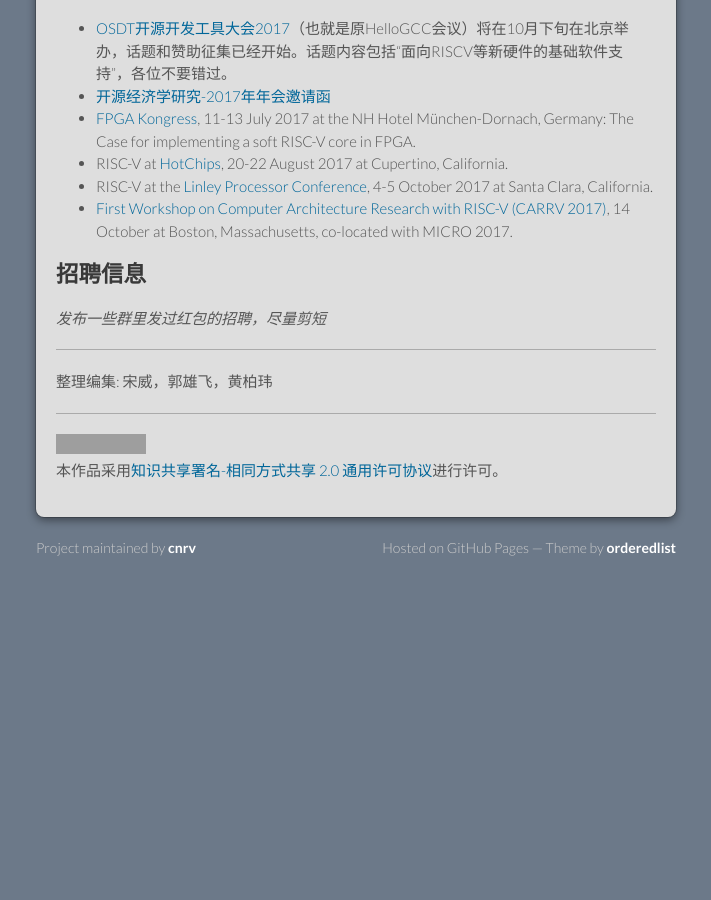
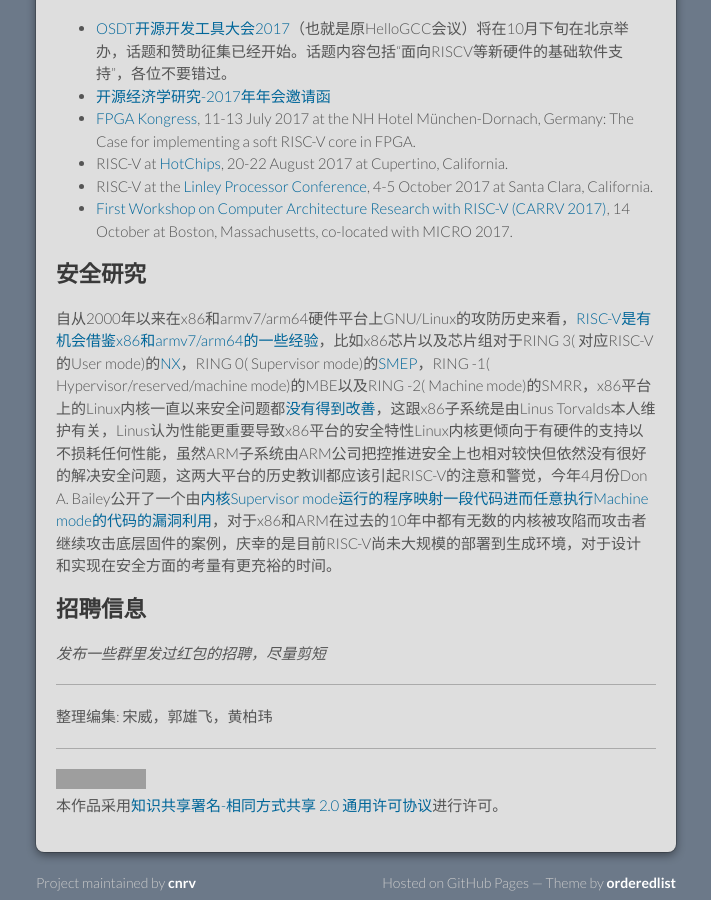
Before and after one commit to cnrv/home, a Jekyll site: the page built from bi-week-rpts/2017-07-20.md, in a window 1280 px wide and 900 px high, scrolled down 3284 px. Shown: the whole window, without its empty margins (284-995 px from the left). Built offline with Jekyll 4.4.1, drawn with Linux system fonts in a browser that asks for light colours; our own code applies the rules of GitHub Pages for plain Markdown files; before the commit the page ends 3912 px from its top, so only the background shows below that; grey boxes are pictures that could not be loaded.

Commit message:
update security info

```diff
--- a/bi-week-rpts/2017-07-20.md
+++ b/bi-week-rpts/2017-07-20.md
@@ -128,6 +128,12 @@
 + RISC-V at the [Linley Processor Conference](http://www.linleygroup.com/events/event.php?num=43), 4-5 October 2017 at Santa Clara, California.
 + [First Workshop on Computer Architecture Research with RISC-V (CARRV 2017)](https://carrv.github.io/#first-workshop-on-computer-architecture-research-with-risc-v-carrv-2017), 14 October at Boston, Massachusetts, co-located with MICRO 2017.
 
+
+## 安全研究
+
+自从2000年以来在x86和armv7/arm64硬件平台上GNU/Linux的攻防历史来看，[RISC-V是有机会借鉴x86和armv7/arm64的一些经验](https://github.com/hardenedlinux/embedded-iot_profile/blob/master/docs/riscv/riscv_security.md)，比如x86芯片以及芯片组对于RING 3( 对应RISC-V的User mode)的[NX](https://hardenedlinux.github.io/system-security/2016/06/01/NX-analysis.html)，RING 0( Supervisor mode)的[SMEP](https://github.com/hardenedlinux/grsecurity-101-tutorials/blob/master/kernel_mitigation.md#ret2usr-protection)，RING -1( Hypervisor/reserved/machine mode)的MBE以及RING -2( Machine mode)的SMRR，x86平台上的Linux内核一直以来安全问题都[没有得到改善](http://www.solidot.org/story?sid=52878)，这跟x86子系统是由Linus Torvalds本人维护有关，Linus认为性能更重要导致x86平台的安全特性Linux内核更倾向于有硬件的支持以不损耗任何性能，虽然ARM子系统由ARM公司把控推进安全上也相对较快但依然没有很好的解决安全问题，这两大平台的历史教训都应该引起RISC-V的注意和警觉，今年4月份Don A. Bailey公开了一个由[内核Supervisor mode运行的程序映射一段代码进而任意执行Machine mode的代码的漏洞利用](http://blog.securitymouse.com/2017/04/the-risc-v-files-supervisor-machine.html)，对于x86和ARM在过去的10年中都有无数的内核被攻陷而攻击者继续攻击底层固件的案例，庆幸的是目前RISC-V尚未大规模的部署到生成环境，对于设计和实现在安全方面的考量有更充裕的时间。
+
+
 ## 招聘信息
 
 *发布一些群里发过红包的招聘，尽量剪短*
```
